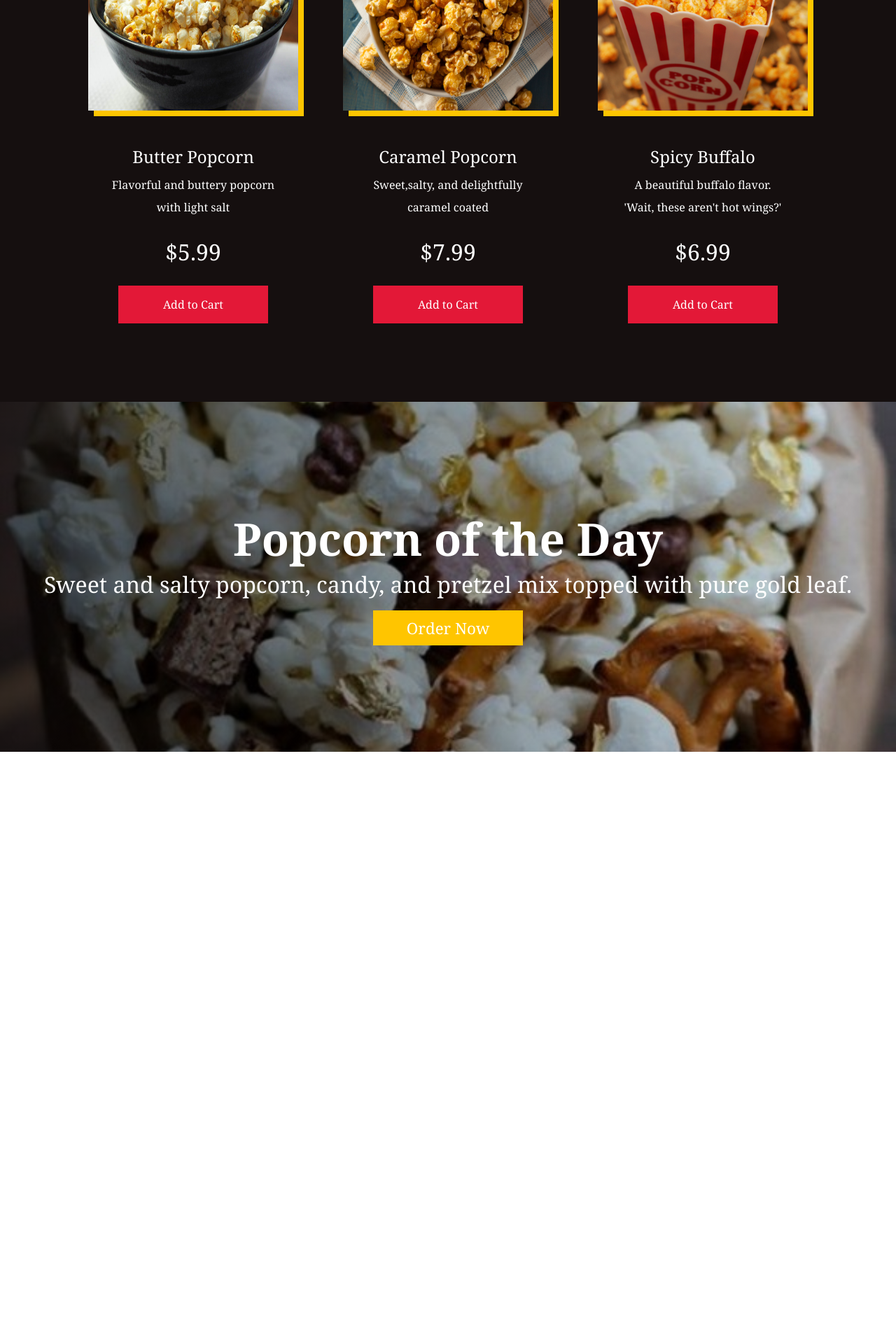
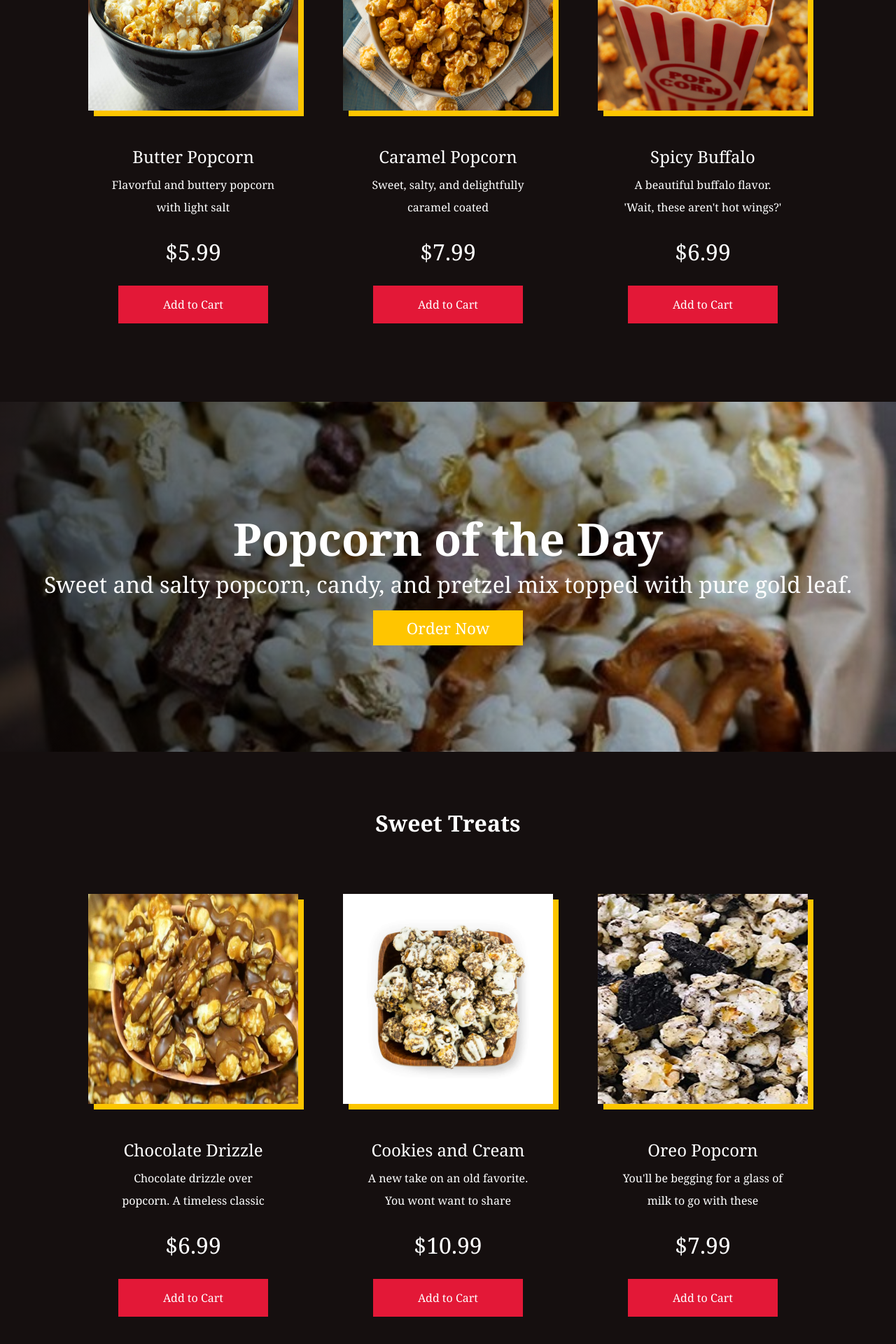
Before and after one commit to Quackenstien/Popcorn-Website, a React (Create React App) app: page / in a window 1280 px wide. Shown: the part 1145-3065 px from the top of the page at 70% size. Before the commit the page ends 2219 px from the top, so only its background shows below. Built offline with nearby package versions, Linux system fonts and the light colour scheme.

Commit message:
sweet section added

```diff
--- a/src/App.js
+++ b/src/App.js
@@ -2,7 +2,7 @@ import React from "react";
 import Hero from "./components/Hero";
 import { BrowserRouter as Router } from "react-router-dom";
 import { GlobalStyle } from "./globalStyles";
-import { productData } from "./components/Products/data";
+import { productData, productDataTwo } from "./components/Products/data";
 import Products from "./components/Products";
 import Feature from "./components/Feature";
 
@@ -13,6 +13,7 @@ function App() {
       <Hero />
       <Products heading="Choose your favorite" data={productData} />
       <Feature />
+      <Products heading="Sweet Treats" data={productDataTwo} />
     </Router>
   );
 }
--- a/src/components/Products/data.js
+++ b/src/components/Products/data.js
@@ -19,7 +19,7 @@ export const productData = [
     img: caramelPopcorn,
     alt: "Popcorn",
     name: "Caramel Popcorn",
-    desc: "Sweet,salty, and delightfully caramel coated",
+    desc: "Sweet, salty, and delightfully caramel coated",
     price: "$7.99",
     button: "Add to Cart",
   },
@@ -37,26 +37,26 @@ export const productDataTwo = [
   {
     img: choco,
     alt: "Popcorn",
-    name: "Butter Popcorn",
-    desc: "Flavorful and buttery popcorn with light salt",
-    price: "$5.99",
+    name: "Chocolate Drizzle",
+    desc: "Chocolate drizzle over popcorn. A timeless classic",
+    price: "$6.99",
     button: "Add to Cart",
   },
 
   {
     img: cnc,
     alt: "Popcorn",
-    name: "Caramel Popcorn",
-    desc: "Sweet,salty, and delightfully caramel coated",
-    price: "$7.99",
+    name: "Cookies and Cream",
+    desc: "A new take on an old favorite. You wont want to share",
+    price: "$10.99",
     button: "Add to Cart",
   },
   {
     img: oreo,
     alt: "Popcorn",
-    name: "Spicy Buffalo",
-    desc: "A beautiful buffalo flavor. 'Wait, these aren't hot wings?'",
-    price: "$6.99",
+    name: "Oreo Popcorn",
+    desc: "You'll be begging for a glass of milk to go with these",
+    price: "$7.99",
     button: "Add to Cart",
   },
 ];
```
